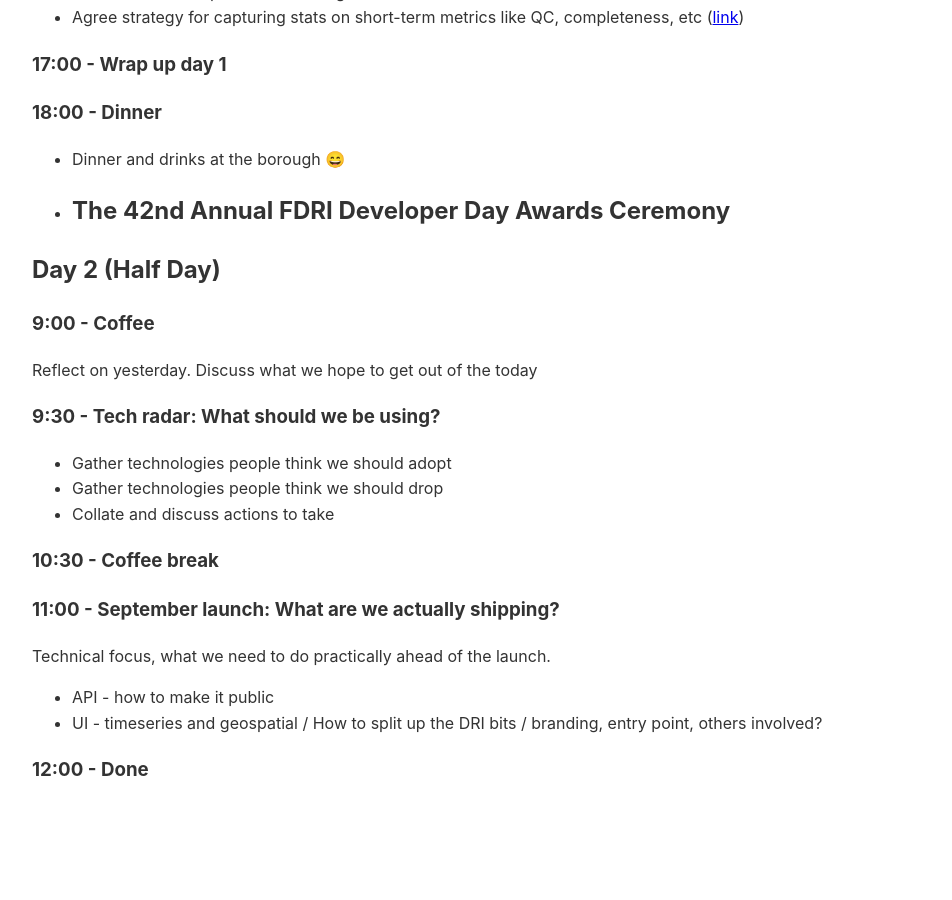
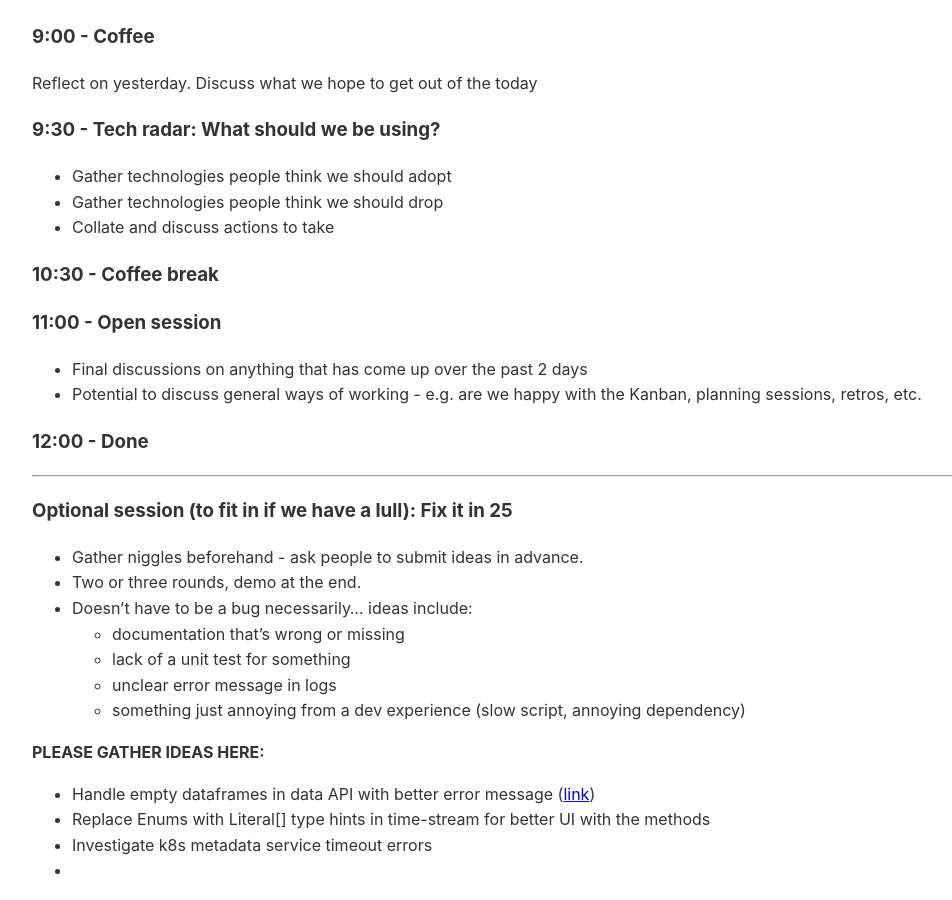
Before and after one commit to NERC-CEH/fdri_words, a Jekyll site: the page built from timeseries/dev_day_2026_agenda.md, in a window 1280 px wide and 900 px high, scrolled down 2218 px. Shown: the whole window, without its empty margins (108-1060 px from the left). Built offline with Jekyll 4.4.1, drawn with Linux system fonts in a browser that asks for light colours; our own code applies the rules of GitHub Pages for plain Markdown files; before the commit the page ends 3022 px from its top, so only the background shows below that; some of the changed text lies outside the part shown.

Commit message:
Revise 2026 Developer Day agenda

```diff
--- a/timeseries/dev_day_2026_agenda.md
+++ b/timeseries/dev_day_2026_agenda.md
@@ -47,21 +47,10 @@
 
 ### 13:00 - Lunch
 
-### 14:00 - Fix it in 25
-- Gather niggles beforehand - ask people to submit ideas in advance.
-- Two or three rounds, demo at the end.
-- Doesn't have to be a bug necessarily... ideas include:
-  - documentation that's wrong or missing
-  - lack of a unit test for something
-  - unclear error message in logs
-  - something just annoying from a dev experience (slow script, annoying dependency)
-
-**PLEASE GATHER IDEAS HERE:**
-- Handle empty dataframes in data API with better error message ([link](https://teams.microsoft.com/l/message/19:cbc6af143122431b9d69743bb37dcd7c@thread.v2/1778252080195?context=%7B%22contextType%22%3A%22chat%22%7D))
-- Replace Enums with Literal[] type hints in time-stream for better UI with the methods
-- Investigate k8s metadata service timeout errors
--
-
+### 14:00 - September launch: What are we actually shipping?
+Technical focus, what we need to do practically ahead of the launch.
+- API - how to make it public
+- UI - timeseries and geospatial / How to split up the DRI bits / branding, entry point, others involved?
 
 ### 15:00 - Coffee break
 
@@ -76,6 +65,7 @@
 ### 18:00 - Dinner
 - Dinner and drinks at the borough 😄
 - The 42nd Annual FDRI Developer Day Awards Ceremony
+
 ---
 
 ## Day 2 (Half Day)
@@ -90,9 +80,25 @@
 
 ### 10:30 - Coffee break
 
-### 11:00 - September launch: What are we actually shipping?
-Technical focus, what we need to do practically ahead of the launch.
-- API - how to make it public
-- UI - timeseries and geospatial / How to split up the DRI bits / branding, entry point, others involved?
+### 11:00 - Open session
+- Final discussions on anything that has come up over the past 2 days
+- Potential to discuss general ways of working - e.g. are we happy with the Kanban, planning sessions, retros, etc.
 
 ### 12:00 - Done
+
+---
+
+### Optional session (to fit in if we have a lull): Fix it in 25
+- Gather niggles beforehand - ask people to submit ideas in advance.
+- Two or three rounds, demo at the end.
+- Doesn't have to be a bug necessarily... ideas include:
+  - documentation that's wrong or missing
+  - lack of a unit test for something
+  - unclear error message in logs
+  - something just annoying from a dev experience (slow script, annoying dependency)
+
+**PLEASE GATHER IDEAS HERE:**
+- Handle empty dataframes in data API with better error message ([link](https://teams.microsoft.com/l/message/19:cbc6af143122431b9d69743bb37dcd7c@thread.v2/1778252080195?context=%7B%22contextType%22%3A%22chat%22%7D))
+- Replace Enums with Literal[] type hints in time-stream for better UI with the methods
+- Investigate k8s metadata service timeout errors
+-
```
